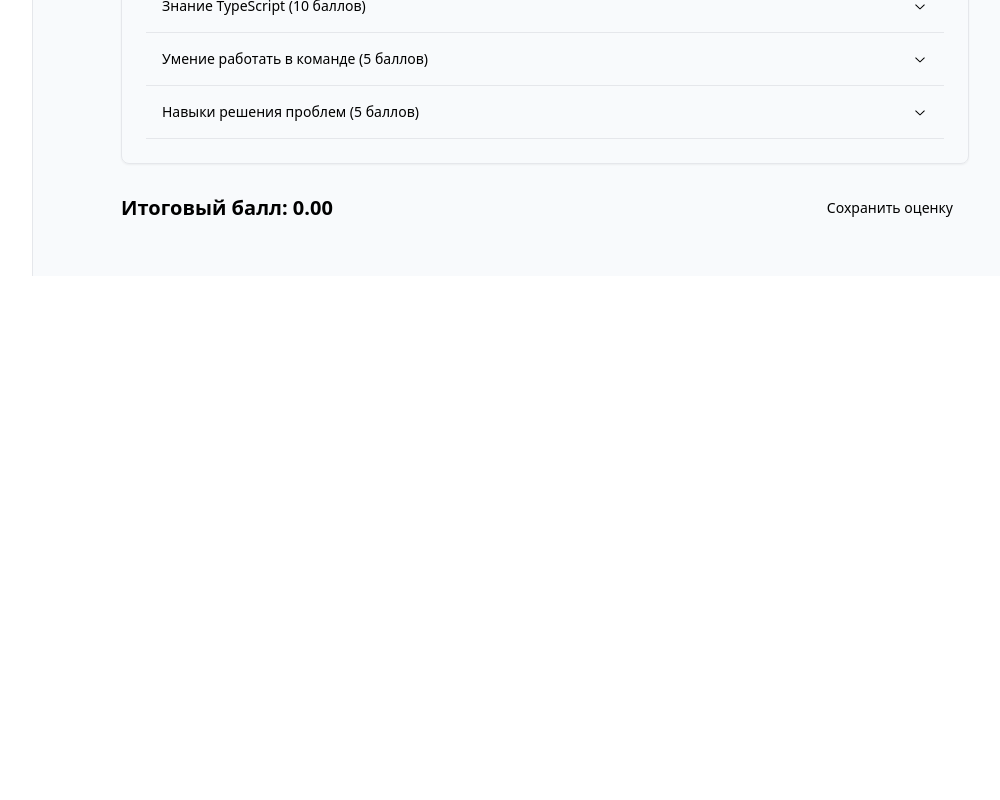
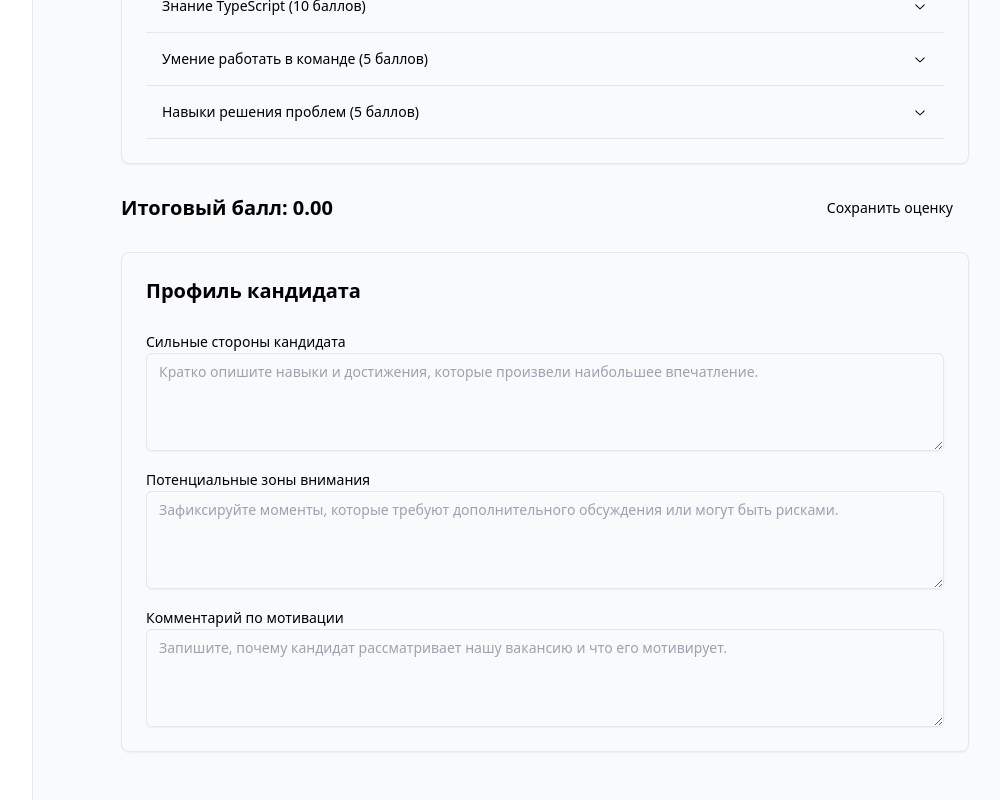
Before and after one commit to haaum666/Recruitlytics, a React (Vite) app: page / in a window 1280 px wide. Shown: the part 672-1472 px from the top of the page, without its empty margins (223-1223 px from the left). Before the commit the page ends 948 px from the top, so only its background shows below. Built offline with nearby package versions, Linux system fonts and the light colour scheme.

Commit message:
Update AssessmentPage.jsx

```diff
--- a/src/pages/AssessmentPage.jsx
+++ b/src/pages/AssessmentPage.jsx
@@ -21,14 +21,20 @@ function AssessmentPage() {
     messenger: '',
     role: '',
   });
+
+  // Новые состояния для дополнительных полей
+  const [strengths, setStrengths] = useState('');
+  const [weaknesses, setWeaknesses] = useState('');
+  const [motivation, setMotivation] = useState('');
+
   const [openAccordion, setOpenAccordion] = useState('');
 
   const scoreInputRefs = useRef({});
   const commentInputRefs = useRef({});
 
   useEffect(() => {
-    const savedQuestions = getFromLocalStorage('customQuestions', []);
-    const combinedQuestions = [...defaultQuestions, ...savedQuestions];
+    const savedCustomQuestions = getFromLocalStorage('customQuestions', []);
+    const combinedQuestions = [...defaultQuestions, ...savedCustomQuestions];
     setQuestions(combinedQuestions);
     setAssessmentData(
       combinedQuestions.reduce((acc, q) => {
@@ -92,6 +98,9 @@ function AssessmentPage() {
       score: totalScore,
       data: assessmentData,
       candidate: candidateData,
+      strengths: strengths,
+      weaknesses: weaknesses,
+      motivation: motivation,
     };
 
     const savedAssessments = getFromLocalStorage('assessments', []);
@@ -270,6 +279,45 @@ function AssessmentPage() {
         <div className="text-xl font-bold">Итоговый балл: {calculateTotalScore()}</div>
         <Button onClick={saveAssessment}>Сохранить оценку</Button>
       </div>
+
+      {/* Новый блок: Профиль кандидата */}
+      <Card>
+        <CardHeader>
+          <h2 className="text-xl font-semibold">Профиль кандидата</h2>
+        </CardHeader>
+        <CardContent className="space-y-4">
+          <div>
+            <Label htmlFor="strengths">Сильные стороны кандидата</Label>
+            <Textarea
+              id="strengths"
+              value={strengths}
+              onChange={(e) => setStrengths(e.target.value)}
+              placeholder="Кратко опишите навыки и достижения, которые произвели наибольшее впечатление."
+              rows="4"
+            />
+          </div>
+          <div>
+            <Label htmlFor="weaknesses">Потенциальные зоны внимания</Label>
+            <Textarea
+              id="weaknesses"
+              value={weaknesses}
+              onChange={(e) => setWeaknesses(e.target.value)}
+              placeholder="Зафиксируйте моменты, которые требуют дополнительного обсуждения или могут быть рисками."
+              rows="4"
+            />
+          </div>
+          <div>
+            <Label htmlFor="motivation">Комментарий по мотивации</Label>
+            <Textarea
+              id="motivation"
+              value={motivation}
+              onChange={(e) => setMotivation(e.target.value)}
+              placeholder="Запишите, почему кандидат рассматривает нашу вакансию и что его мотивирует."
+              rows="4"
+            />
+          </div>
+        </CardContent>
+      </Card>
     </div>
   );
 }
```
